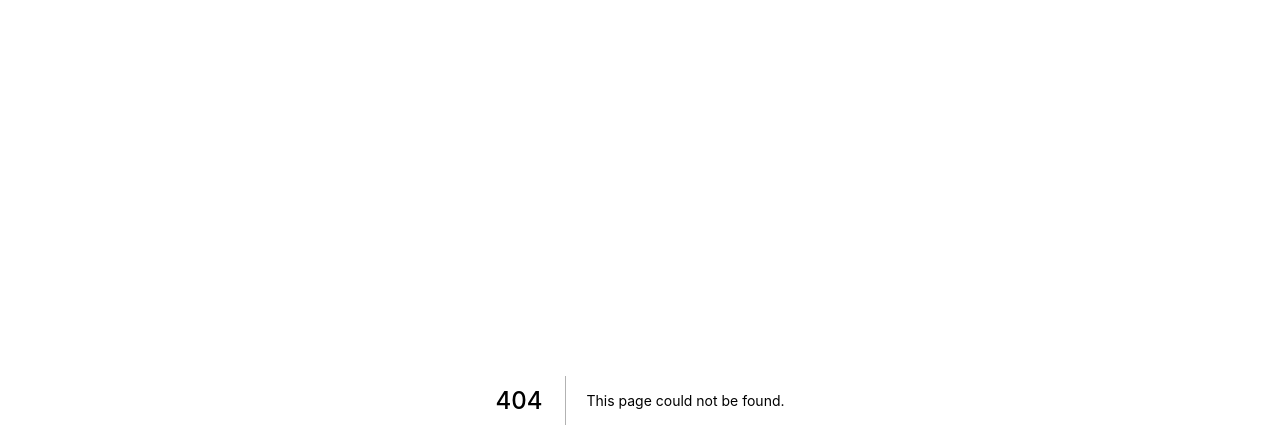
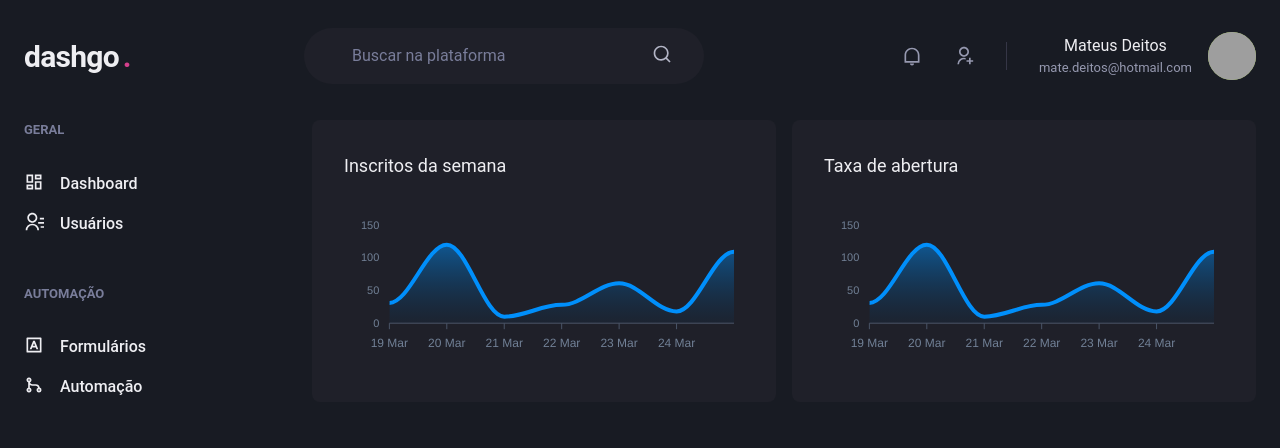
Before and after one commit to vinebarbosa/rocketseat-ignite-dashgo, a Next.js app: page /dashboard in a window 1280 px wide. Before the commit this address had no page. Shown: the top 448 px of the page. Built offline with nearby package versions, Linux system fonts and the light colour scheme; grey boxes are pictures that could not be loaded.

Commit message:
Dashboard

```diff
--- a/package.json
+++ b/package.json
@@ -12,10 +12,13 @@
     "@chakra-ui/react": "^1.5.0",
     "@emotion/react": "^11.1.5",
     "@emotion/styled": "^11.3.0",
+    "apexcharts": "^3.26.0",
     "framer-motion": "^4.1.3",
     "next": "10.1.3",
     "react": "17.0.2",
-    "react-dom": "17.0.2"
+    "react-apexcharts": "^1.3.9",
+    "react-dom": "17.0.2",
+    "react-icons": "^4.2.0"
   },
   "devDependencies": {
     "@types/node": "^14.14.37",
--- /dev/null
+++ b/src/components/Header.tsx
@@ -0,0 +1,69 @@
+import { Flex, Input, Text, Icon, HStack, Box, Avatar } from '@chakra-ui/react'
+import React from 'react';
+import { RiNotificationLine, RiSearchLine, RiUserAddLine } from 'react-icons/ri';
+export const Header = () => {
+    return (
+        <Flex
+            as="header"
+            w="100%"
+            maxWidth={1480}
+            h="20"
+            mx="auto"
+            mt="4"
+            px="6"
+            align="center"
+        >
+            <Text fontSize="3xl" fontWeight="bold" letterSpacing="tight" w="64">
+                dashgo
+                <Text as="span" ml="1" color="pink.500">.</Text>
+            </Text>
+            <Flex
+                as="label"
+                flex="1"
+                py="4"
+                px="8"
+                ml="6"
+                maxWidth={400}
+                alignSelf="center"
+                color="gray.200"
+                pos="relative"
+                bg="gray.800"
+                borderRadius="full"
+            >
+                <Input
+                    color="gray.50"
+                    variant="unstyled"
+                    placeholder="Buscar na plataforma"
+                    _placeholder={{ color: 'gray.400' }}
+                    px="4"
+                    mr="4"
+                />
+                <Icon as={RiSearchLine} fontSize="20" />
+            </Flex>
+          <Flex align="center" ml="auto">
+                <HStack
+                    spacing="8"
+                    mx="8"
+                    pr="8"
+                    py="1"
+                    color="gray.300"
+                    borderRightWidth={1}
+                    borderColor="gray.700"
+                >
+                    <Icon as={RiNotificationLine} fontSize="20" />
+                    <Icon as={RiUserAddLine} fontSize="20" />
+                </HStack>
+                <Flex align="center">
+                    <Box mr="4" textAlign="center">
+                        <Text>Mateus Deitos</Text>
+                        <Text color="gray.300" fontSize="small">
+                            mate.deitos@hotmail.com
+                              </Text>
+                    </Box>
+                    <Avatar size="md" name="Mateus Deitos" src="https://github.com/mateusdeitos.png"/>
+                </Flex>
+
+            </Flex>
+        </Flex>
+    )
+}
--- /dev/null
+++ b/src/components/Sidebar.tsx
@@ -0,0 +1,40 @@
+import Icon from "@chakra-ui/icon"
+import { Box, Stack, Text } from "@chakra-ui/layout"
+import { Link } from "@chakra-ui/react"
+import React from "react"
+import { RiContactsLine, RiDashboardLine, RiGitMergeLine, RiInputMethodLine } from "react-icons/ri"
+
+export const Sidebar = () => {
+    return (
+        <Box as="aside" w="64" mr="8">
+            <Stack spacing="12" align="flex-start">
+                <Box>
+                    <Text fontWeight="bold" color="gray.400" fontSize="small">GERAL</Text>
+                    <Stack spacing="4" mt="8" align="stretch">
+                        <Link d="flex" align="center">
+                            <Icon as={RiDashboardLine} fontSize="20" />
+                            <Text ml="4" fontWeight="medium">Dashboard</Text>
+                        </Link>
+                        <Link d="flex" align="center">
+                            <Icon as={RiContactsLine} fontSize="20" />
+                            <Text ml="4" fontWeight="medium">Usuários</Text>
+                        </Link>
+                    </Stack>
+                </Box>
+                <Box>
+                    <Text fontWeight="bold" color="gray.400" fontSize="small">AUTOMAÇÃO</Text>
+                    <Stack spacing="4" mt="8" align="stretch">
+                        <Link d="flex" align="center">
+                            <Icon as={RiInputMethodLine} fontSize="20" />
+                            <Text ml="4" fontWeight="medium">Formulários</Text>
+                        </Link>
+                        <Link d="flex" align="center">
+                            <Icon as={RiGitMergeLine} fontSize="20" />
+                            <Text ml="4" fontWeight="medium">Automação</Text>
+                        </Link>
+                    </Stack>
+                </Box>
+            </Stack>
+        </Box>
+    )
+}
--- /dev/null
+++ b/src/pages/dashboard.tsx
@@ -0,0 +1,72 @@
+import { Box, Flex, SimpleGrid, Text, theme } from "@chakra-ui/react";
+import React from "react";
+import { Header } from "../components/Header";
+import { Sidebar } from "../components/Sidebar";
+import dynamic from 'next/dynamic';
+import { ApexOptions } from 'apexcharts'
+const Chart = dynamic(() => import('react-apexcharts'), { ssr: false });
+
+const options: ApexOptions = {
+    chart: {
+        toolbar: { show: false },
+        zoom: {
+            enabled: false,
+        },
+        foreColor: theme.colors.gray[500],
+    },
+    grid: { show: false },
+    dataLabels: { enabled: false },
+    tooltip: { enabled: false },
+    xaxis: {
+        type: 'datetime',
+        axisBorder: { color: theme.colors.gray[600] },
+        axisTicks: { color: theme.colors.gray[600] },
+        categories: [
+            '2021-03-19T00:00:00.000Z',
+            '2021-03-20T00:00:00.000Z',
+            '2021-03-21T00:00:00.000Z',
+            '2021-03-22T00:00:00.000Z',
+            '2021-03-23T00:00:00.000Z',
+            '2021-03-24T00:00:00.000Z',
+            '2021-03-25T00:00:00.000Z',
+        ]
+    },
+    fill: {
+        opacity: 0.3,
+        type: 'gradient',
+        gradient: {
+            shade: 'dark',
+            opacityFrom: 0.7,
+            opacityTo: 0.3,
+        }
+    }
+};
+const series = [
+    {
+        name: 'series1',
+        data: [31, 120, 10, 28, 61, 18, 109]
+    }
+];
+
+const Dashboard = () => {
+    return (
+        <Flex direction="column" h="100vh">
+            <Header />
+            <Flex w="100%" my="6" maxWidth={1480} mx="auto" px="6">
+                <Sidebar />
+                <SimpleGrid flex="1" gap="4" minChildWidth={320} align="flex-start">
+                    <Box p="8" pb="4" bg="gray.800" borderRadius={8}>
+                        <Text fontSize="lg" mb="4">Inscritos da semana</Text>
+                        <Chart type="area" height={160} options={options} series={series} />
+                    </Box>
+                    <Box p="8" bg="gray.800" borderRadius={8}>
+                        <Text fontSize="lg" mb="4">Taxa de abertura</Text>
+                        <Chart type="area" height={160} options={options} series={series} />
+                    </Box>
+                </SimpleGrid>
+            </Flex>
+        </Flex>
+    )
+}
+
+export default Dashboard;
```
Also changed, not shown: 1 other file (tests, documents, lock files or other folders).
